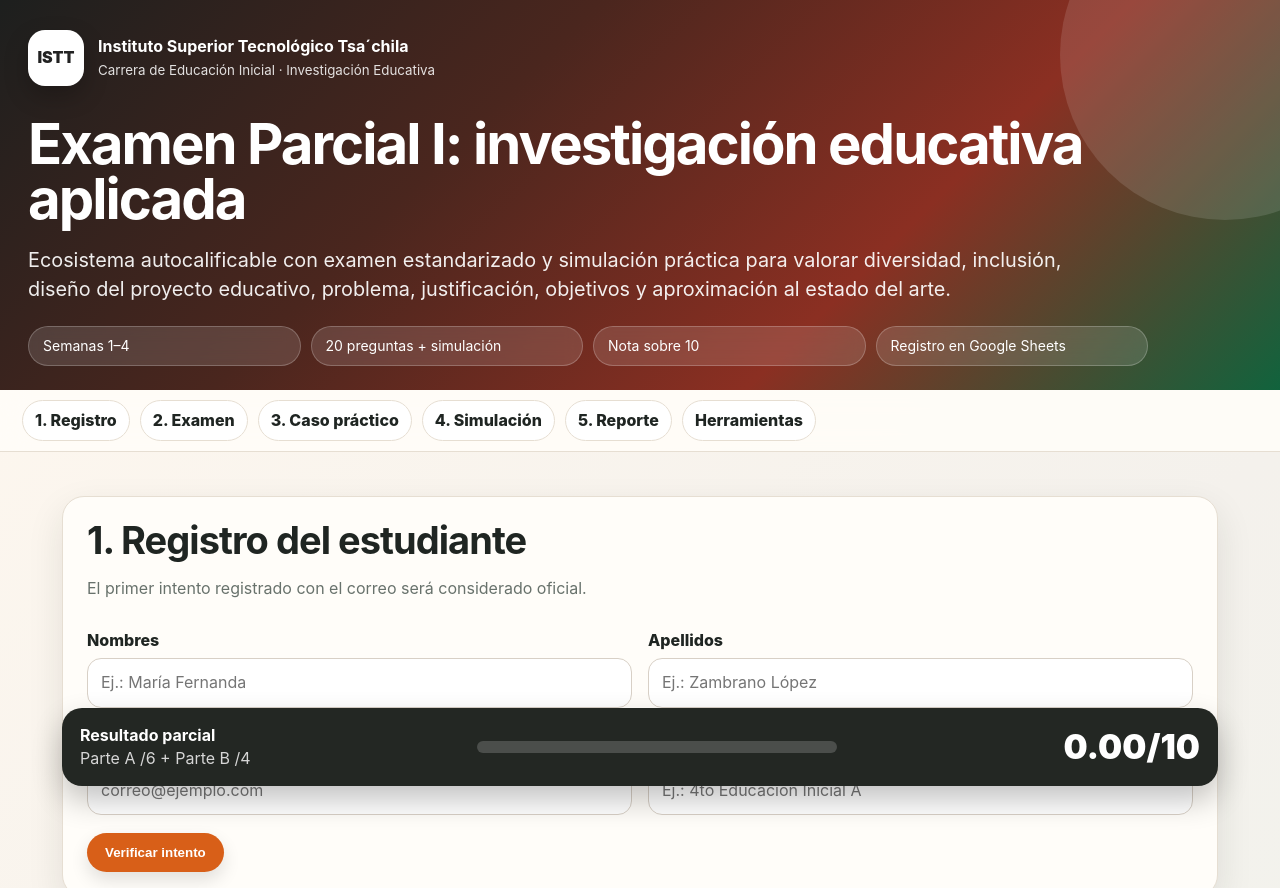
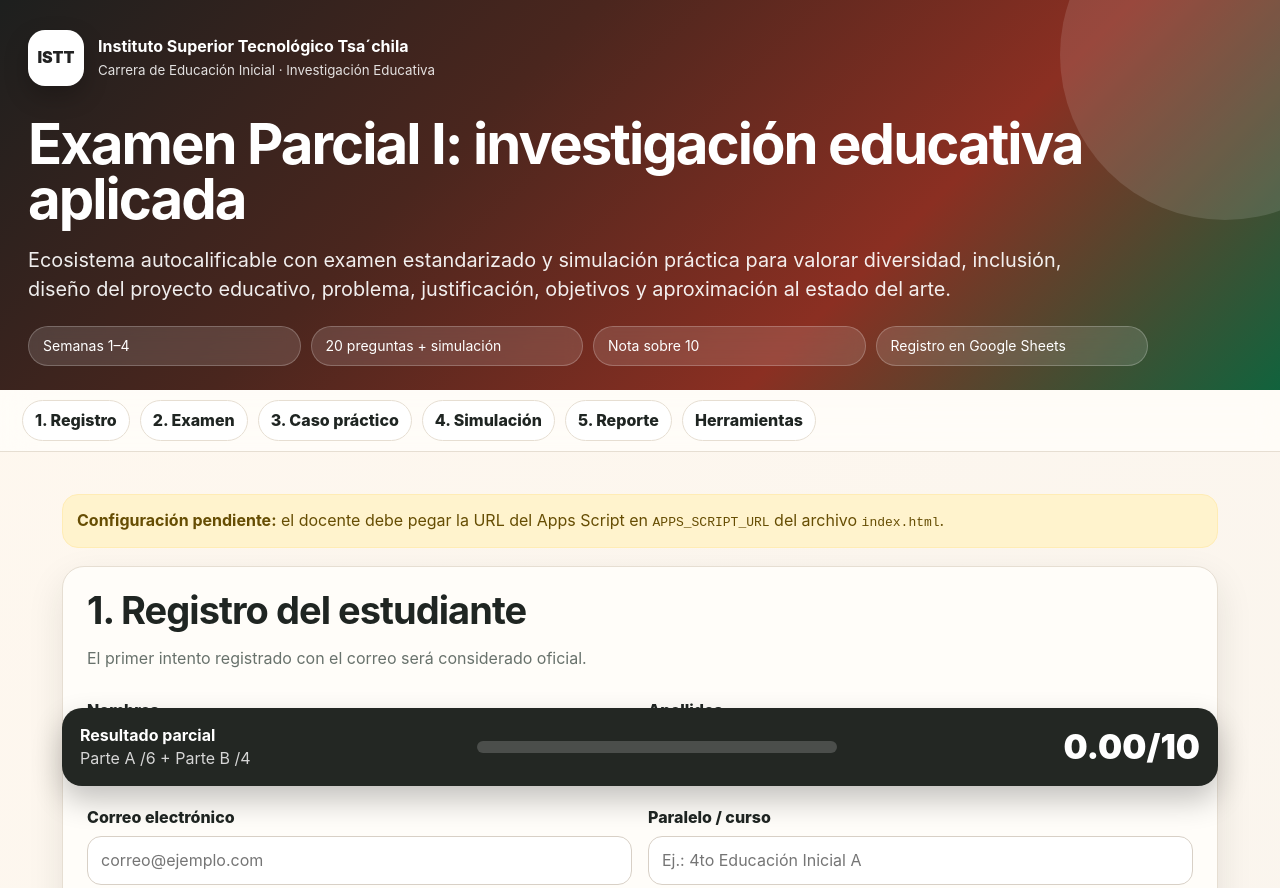
Before and after one commit to Yordenis-24-bot/Examen-Parcial-I---Investigaci-n-Educativa, a plain HTML site: page index.html in a window 1280 px wide. Shown: the top 888 px of the page. Drawn offline with Linux system fonts and the light colour scheme.

Commit message:
Add files via upload

```diff
--- a/index.html
+++ b/index.html
@@ -70,8 +70,7 @@
 <div class="footer">Evaluación diseñada para Investigación Educativa · Instituto Superior Tecnológico Tsa´chila · Educación Inicial</div>
 </div>
 <script>
-const APPS_SCRIPT_URL = 'https://script.google.com/macros/s/AKfycbxc0GWarTIBv8wQtJGQgEjVALy9HvSa1iFyeDlDLTvyNQmgBJ2X_F_e-_fOkGlIwI23/exec
-';
+const APPS_SCRIPT_URL = 'PEGUE_AQUI_LA_URL_DE_APPS_SCRIPT';
 const EVALUATION_TOKEN = 'INVESTIGACION-PARCIAL1-2026';
 const QUESTIONS = [
 {id:'q1',level:'Básico',type:'Opción múltiple',prompt:'En el contexto de Educación Inicial, la investigación educativa se orienta principalmente a:',options:{A:'Repetir teorías pedagógicas sin contrastarlas con la realidad.',B:'Comprender, analizar e intervenir problemáticas educativas mediante procesos sistemáticos y fundamentados.',C:'Sustituir la práctica docente por actividades administrativas.',D:'Elaborar recursos didácticos sin relación con un problema educativo.'},answer:'B',fb:'La investigación educativa estudia problemas reales de la práctica pedagógica y sustenta propuestas de mejora.'},
```
